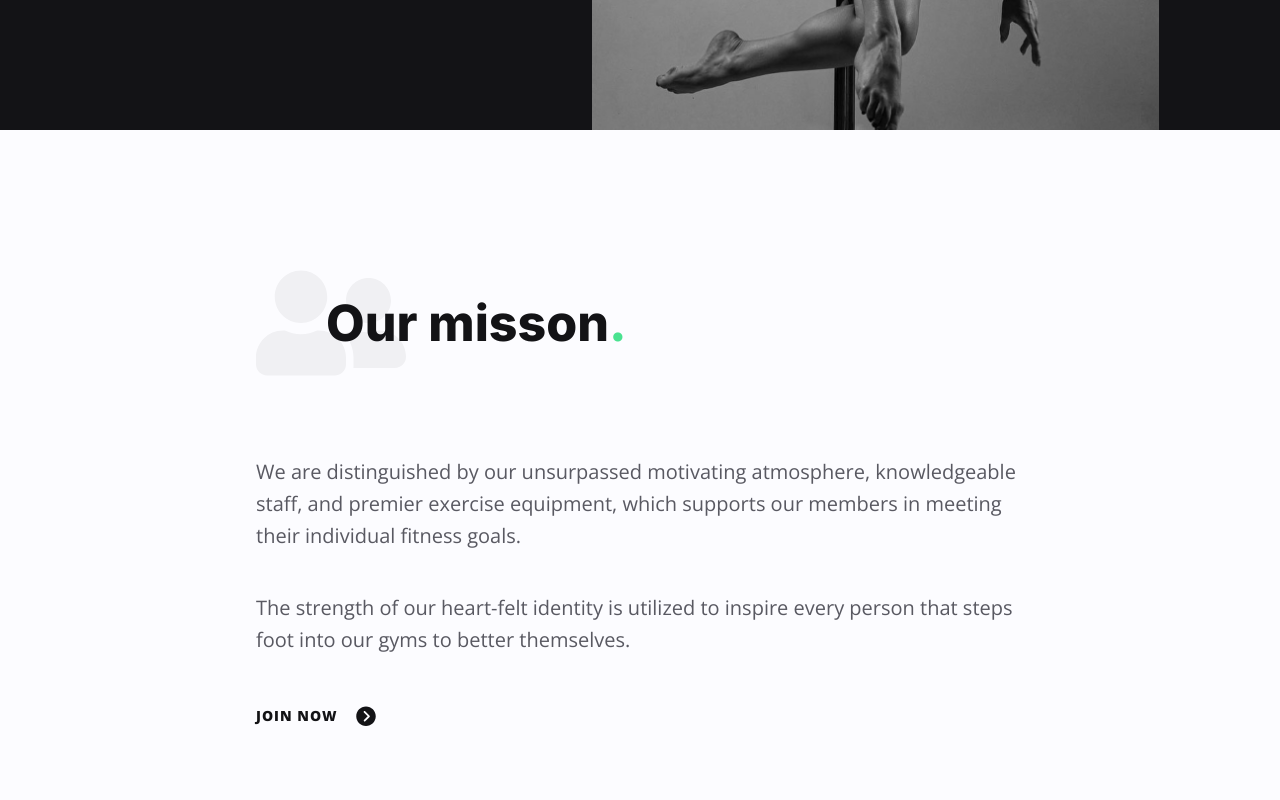
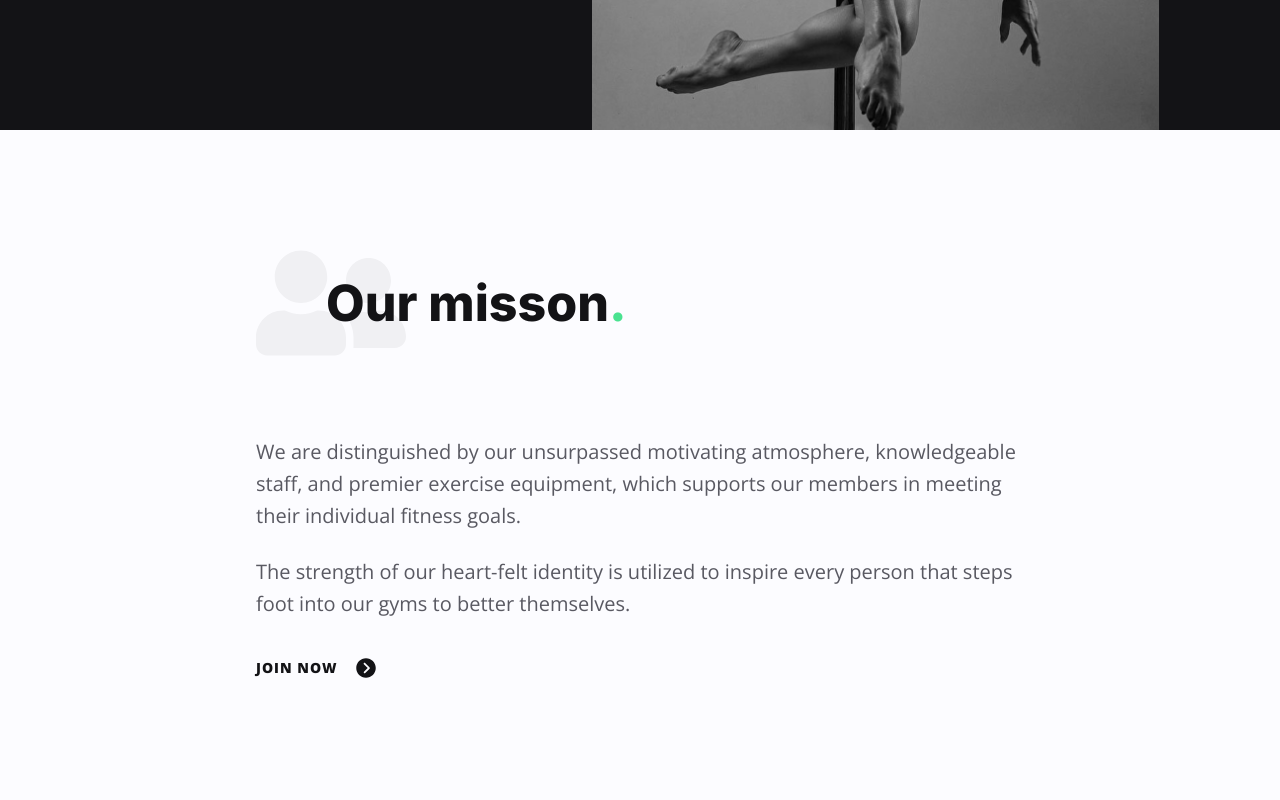
Before and after one commit to estaniulyte/sports-website, a React (Create React App) app: page / in a window 1280 px wide. Shown: the part 660-1460 px from the top of the page. Built offline with nearby package versions, Linux system fonts and the light colour scheme; the HTML template or start-up script is replaced by a standard one.

Commit message:
change: reduce transition delay & spacing in About section

```diff
--- a/src/components/About.js
+++ b/src/components/About.js
@@ -7,12 +7,12 @@ import { IoIosArrowDroprightCircle } from 'react-icons/io'
 const About = () => {
   const { title, subtitle1, subtitle2, icon, link } = about
   return (
-    <section className='py-[80px] md:py-[110px] lg:pt-[140px] lg:pb-[180px]'>
+    <section className='py-[70px] md:py-[90px] lg:pt-[120px] lg:pb-[180px]'>
       <div className='container mx-auto px-[20px] lg:px-[135px]'>
         <div
           className='section-title-group justify-start'
           data-aos='fade-up'
-          data-aos-delay='100'
+          data-aos-delay='50'
         >
           <img src={icon} alt='' />
           <h2 className='h2 section-title'>
@@ -21,24 +21,26 @@ const About = () => {
           </h2>
         </div>
         <p
-          className='md:text-body-md mb-10'
+          className='md:text-body-md mb-6'
           data-aos='fade-up'
-          data-aos-delay='200'
+          data-aos-delay='100'
         >
           { subtitle1 }
         </p>
         <p
-          className='md:text-body-md mb-12'
+          className='md:text-body-md mb-9'
           data-aos='fade-up'
-          data-aos-delay='300'
+          data-aos-delay='150'
         >
           { subtitle2 }
         </p>
         <div
           data-aos='fade-up'
-          data-aos-delay='400'
+          data-aos-delay='200'
         >
-          <a className='link flex items-center gap-x-4 hover:gap-x-6 transition-all' href="#">{link} <IoIosArrowDroprightCircle className='text-2xl' /></a>
+          <a className='link flex items-center gap-x-4 hover:gap-x-6 transition-all' href="#">
+            {link} <IoIosArrowDroprightCircle className='text-2xl' />
+          </a>
         </div>
       </div>
     </section>
```
